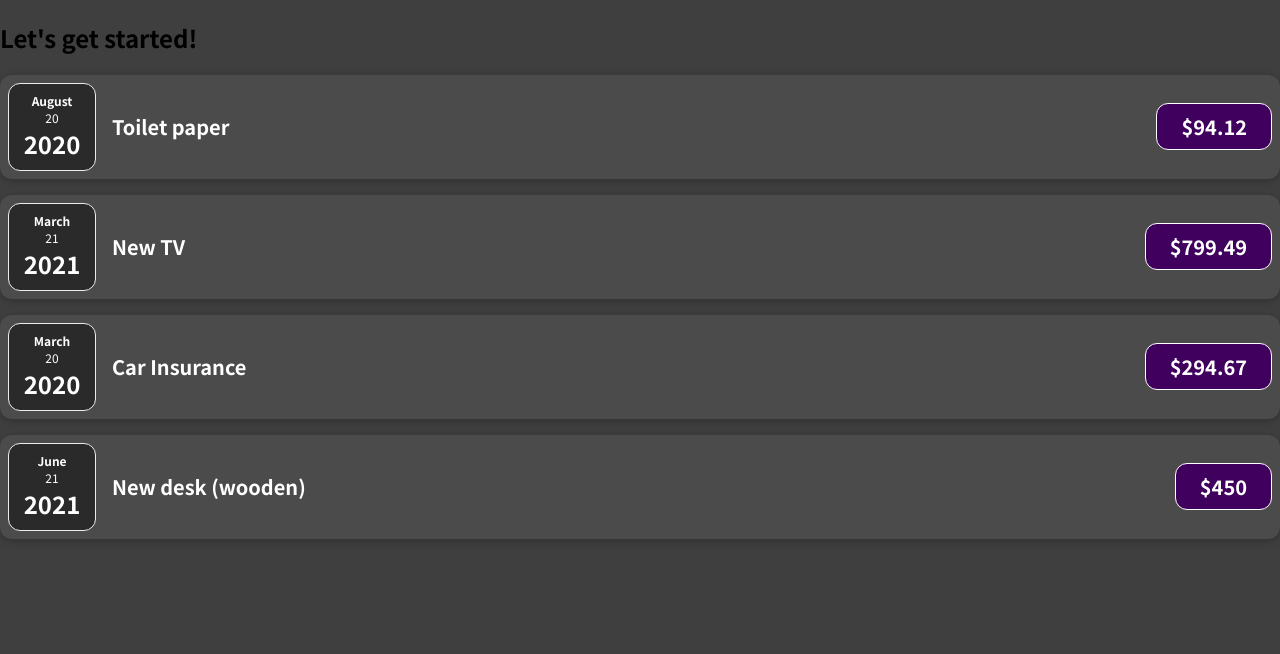
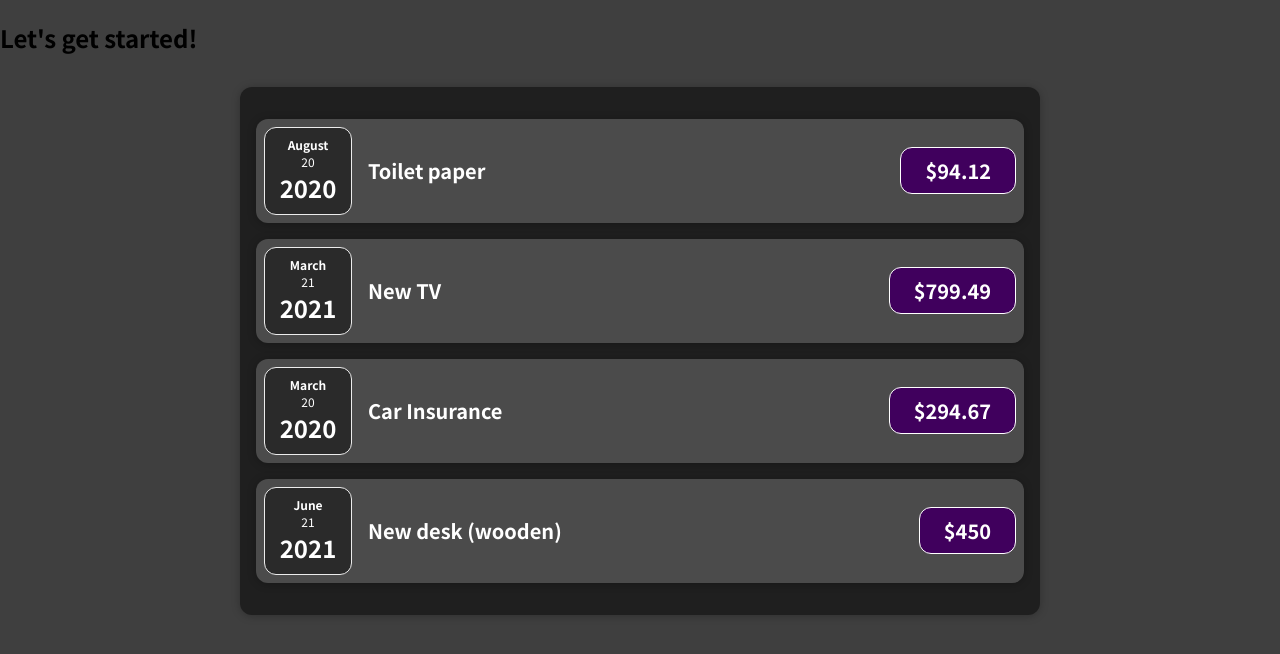
Before and after one commit to tatacsd/ExpensesTracker, a JavaScript app in the folder 3.Section/react-complete-guide/: page / in a window 1280 px wide. Shown: the top 654 px of the page. Built offline with nearby package versions, Linux system fonts and the light colour scheme.

Commit message:
Wrapper component -> props.children

```diff
--- a/3.Section/react-complete-guide/src/App.js
+++ b/3.Section/react-complete-guide/src/App.js
@@ -1,5 +1,4 @@
-import ExpenseItem from "./components/ExpenseItem";
-
+import Expenses from "./components/Expenses";
 function App() {
   const expenses = [
     {
@@ -31,27 +30,7 @@
   return (
     <div>
       <h2>Let's get started!</h2>
-      {/* passing using props */}
-      <ExpenseItem
-        title={expenses[0].title}
-        amount={expenses[0].amount}
-        date={expenses[0].date}
-      />
-      <ExpenseItem
-        title={expenses[1].title}
-        amount={expenses[1].amount}
-        date={expenses[1].date}
-      />
-      <ExpenseItem
-        title={expenses[2].title}
-        amount={expenses[2].amount}
-        date={expenses[2].date}
-      />
-      <ExpenseItem
-        title={expenses[3].title}
-        amount={expenses[3].amount}
-        date={expenses[3].date}
-      />
+      <Expenses className="expenses" expenses={expenses}/>
     </div>
   );
 }
--- /dev/null
+++ b/3.Section/react-complete-guide/src/components/Card.css
@@ -0,0 +1,4 @@
+.card {
+  border-radius: 12px;
+  box-shadow: 0 1px 8px rgba(0, 0, 0, 0.25);
+}
--- /dev/null
+++ b/3.Section/react-complete-guide/src/components/Card.js
@@ -0,0 +1,10 @@
+import "./Card.css";
+
+export default function Card(props) {
+  const classes = "card " + props.className;
+  return (
+    <div className={classes}>
+      {props.children}
+    </div>
+  );
+}
--- a/3.Section/react-complete-guide/src/components/ExpenseItem.css
+++ b/3.Section/react-complete-guide/src/components/ExpenseItem.css
@@ -2,10 +2,8 @@
   display: flex;
   justify-content: space-between;
   align-items: center;
-  box-shadow: 0 2px 8px rgba(0, 0, 0, 0.25);
   padding: 0.5rem;
   margin: 1rem 0;
-  border-radius: 12px;
   background-color: #4b4b4b;
 }
 
--- a/3.Section/react-complete-guide/src/components/ExpenseItem.js
+++ b/3.Section/react-complete-guide/src/components/ExpenseItem.js
@@ -1,15 +1,16 @@
 import './ExpenseItem.css';
 import ExpenseDate from './ExpenseDate';
+import Card from './Card';
 
 function ExpenseItem(props) {
   return (
-    <div className="expense-item">
+    <Card className="expense-item">
       <ExpenseDate date={props.date}/>
       <div className="expense-item__description">
         <h2>{props.title}</h2>
         <div className="expense-item__price">${props.amount}</div>
       </div>
-    </div>
+    </Card>
   );
 }
 
--- /dev/null
+++ b/3.Section/react-complete-guide/src/components/Expenses.css
@@ -0,0 +1,7 @@
+.expenses {
+  padding: 1rem;
+  background-color: rgb(31, 31, 31);
+  margin: 2rem auto;
+  width: 50rem;
+  max-width: 95%;
+}
--- /dev/null
+++ b/3.Section/react-complete-guide/src/components/Expenses.js
@@ -0,0 +1,30 @@
+import Card from './Card';
+import ExpenseItem from './ExpenseItem';
+import './Expenses.css';
+
+export default function Expenses(props){
+  return (
+    <Card className="expenses">
+        <ExpenseItem
+        title={props.expenses[0].title}
+        amount={props.expenses[0].amount}
+        date={props.expenses[0].date}
+      />
+      <ExpenseItem
+        title={props.expenses[1].title}
+        amount={props.expenses[1].amount}
+        date={props.expenses[1].date}
+      />
+      <ExpenseItem
+        title={props.expenses[2].title}
+        amount={props.expenses[2].amount}
+        date={props.expenses[2].date}
+      />
+      <ExpenseItem
+        title={props.expenses[3].title}
+        amount={props.expenses[3].amount}
+        date={props.expenses[3].date}
+      />
+    </Card>
+  );
+};
```
